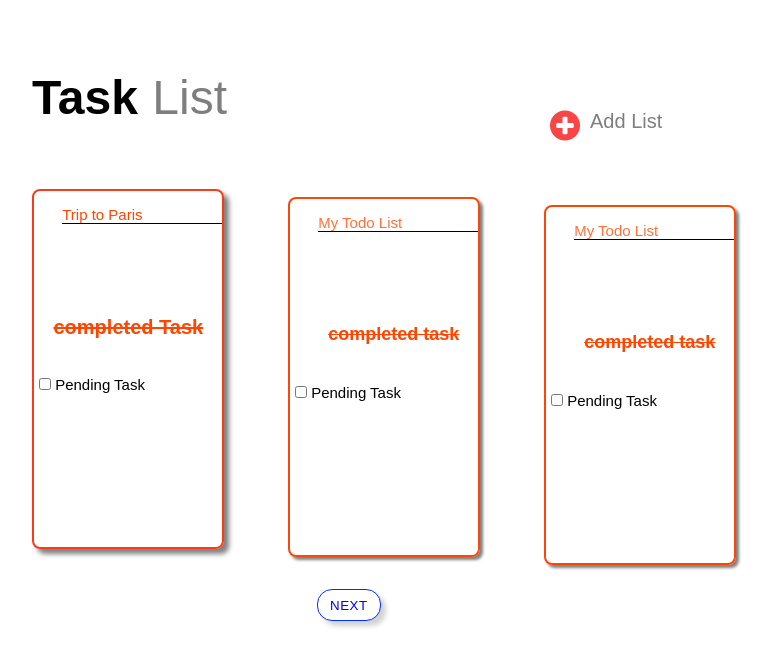
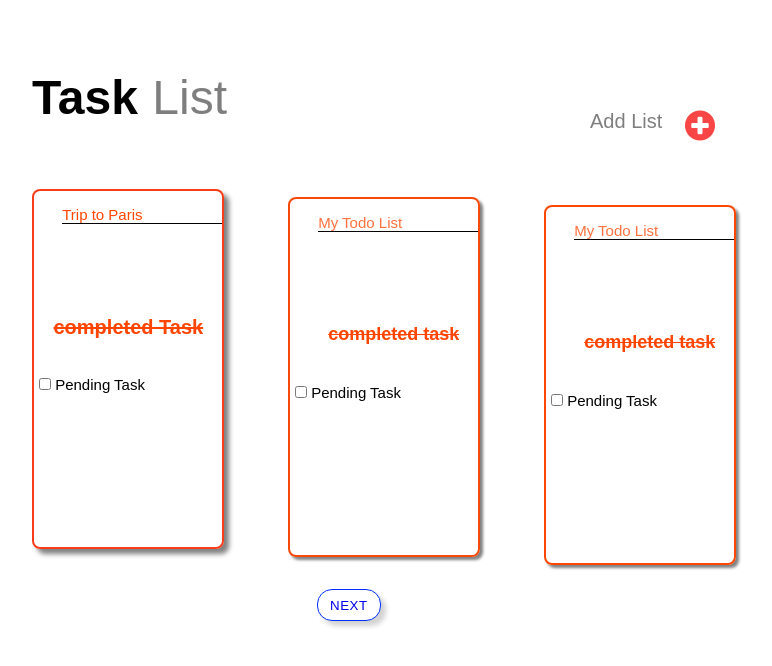
Before and after one commit to karan9956/To-do-App-UI-Web, a plain HTML site: page index.html in a window 1280 px wide. Shown: the top 666 px of the page, without its empty margins (288-1060 px from the left). Drawn offline with Linux system fonts and the light colour scheme.

Commit message:
Update index1.css

```diff
--- a/index1.css
+++ b/index1.css
@@ -310,7 +310,7 @@ letter-spacing: 0.5px;
 .circle{
     position: absolute;
     bottom: 3%;
-    margin-left: 145px;
+    margin-left: 280px;
 }
 .next-btn-2
 {
```
